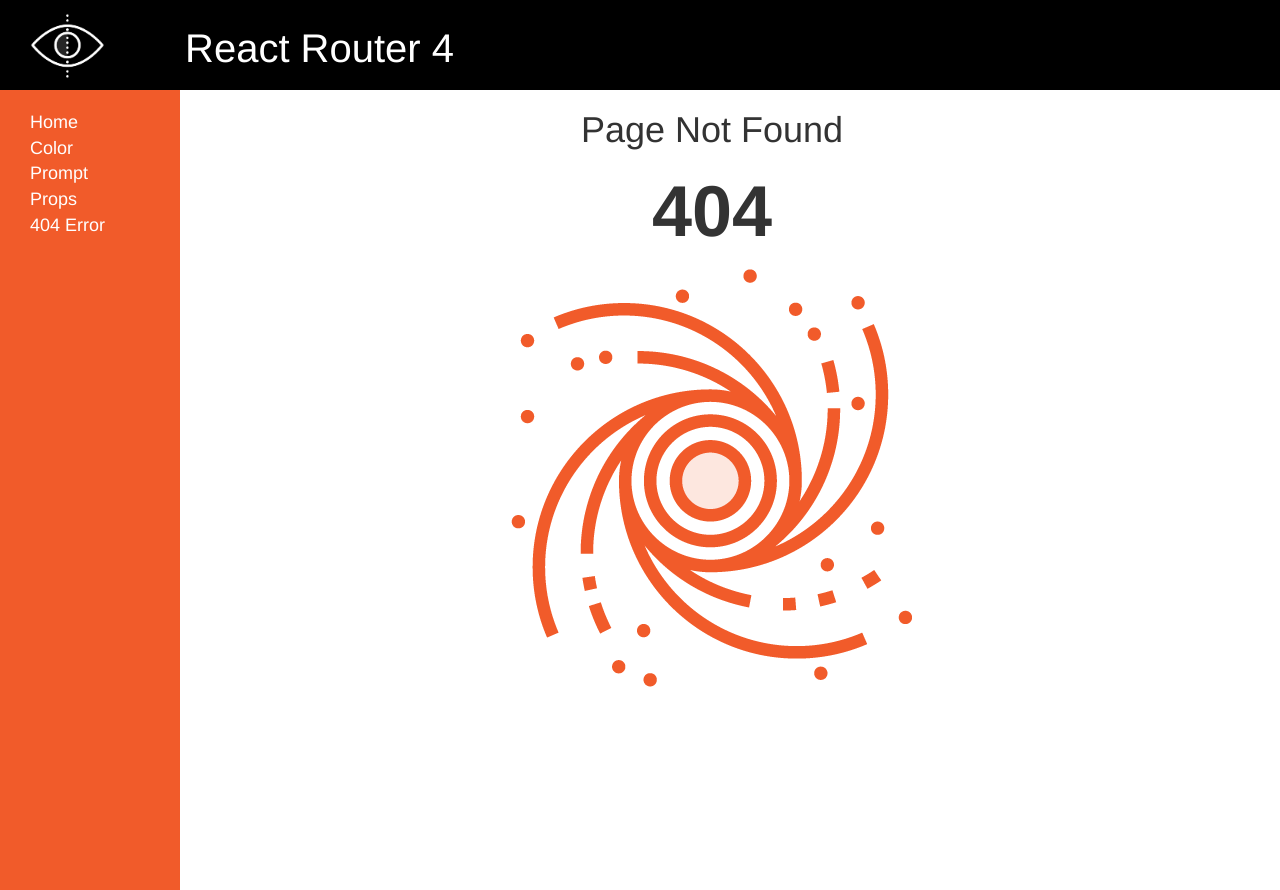
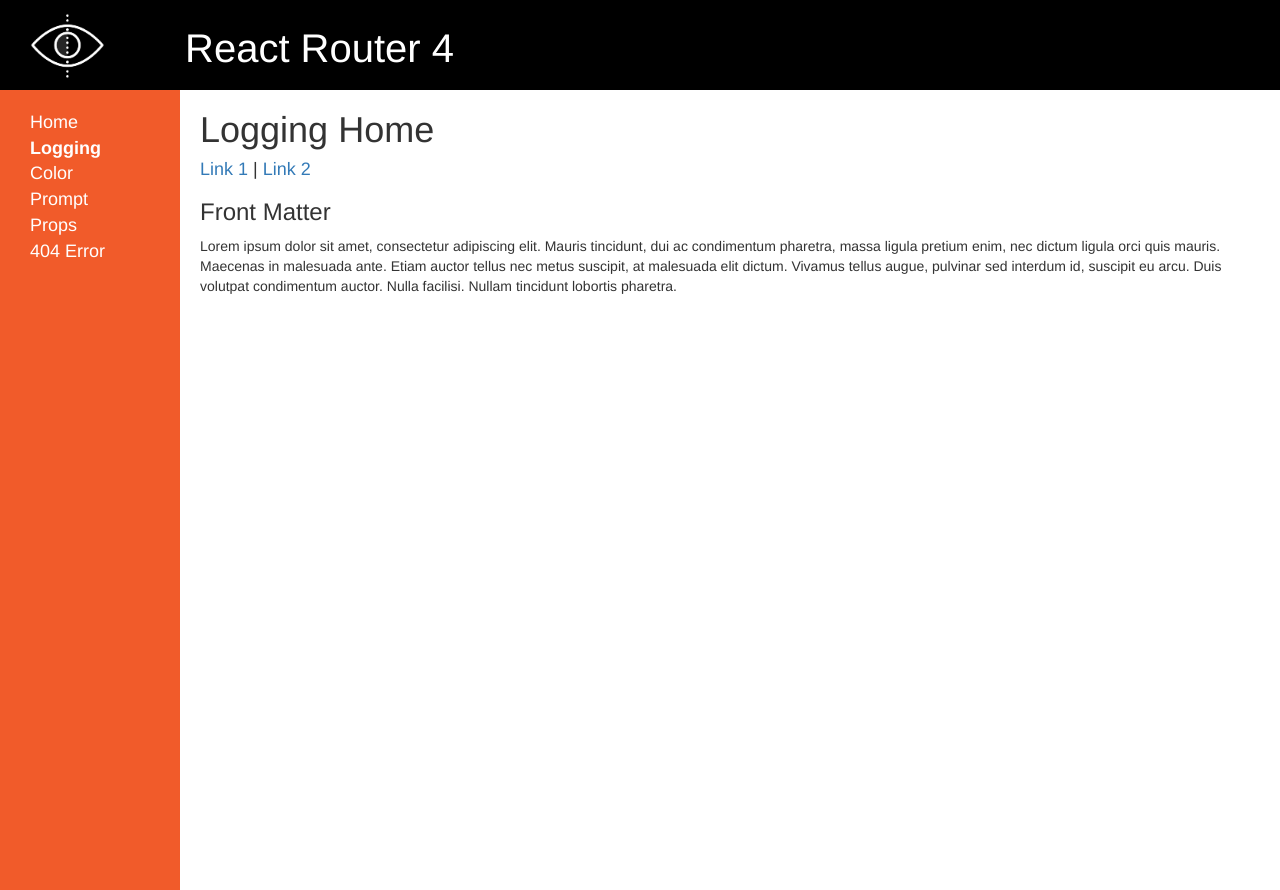
Before and after one commit to jerremy0929/rrp, a React (Create React App) app: page /logging in a window 1280 px wide. Before the commit this address had no page. Built offline with nearby package versions, Linux system fonts and the light colour scheme.

Commit message:
finish chapter 6-2

```diff
--- a/src/App.tsx
+++ b/src/App.tsx
@@ -2,6 +2,7 @@ import React from 'react'
 import { BrowserRouter as Router, Route, Switch } from 'react-router-dom'
 
 import Home from './components/Home'
+import LoggingHome from './components/logging/LoggingHome'
 import ColorSwatch from './components/ColorSwatch'
 import Header from './components/layout/Header'
 import Sidebar from './components/layout/Sidebar'
@@ -20,6 +21,7 @@ const App = () => {
         <div className="rightContentContainer">
           <Switch>
             <Route path="/" component={Home} exact={true} />
+            <Route path="/logging" component={LoggingHome} />
             <Route path="/color" render={renderColor} />
             <Route path="/prompt" component={NameForm} />
             <Route path="/props" component={PropViewer} />
--- a/src/components/ColorSwatch.tsx
+++ b/src/components/ColorSwatch.tsx
@@ -1,12 +1,12 @@
 import React from 'react'
 import { withRouter, RouteComponentProps } from 'react-router-dom'
 
-const ColorSwatch = (
-  props: RouteComponentProps & {
+const ColorSwatch: React.FC<
+  RouteComponentProps & {
     text: string
     color: string
-  },
-) => {
+  }
+> = props => {
   const style: React.CSSProperties = {
     padding: 20,
     margin: 15,
--- a/src/components/layout/Sidebar.tsx
+++ b/src/components/layout/Sidebar.tsx
@@ -3,6 +3,7 @@ import { NavLink } from 'react-router-dom'
 
 const links = [
   { name: 'Home', url: '/', exact: true },
+  { name: 'Logging', url: '/logging', exact: false },
   { name: 'Color', url: '/color', exact: false },
   { name: 'Prompt', url: '/prompt', exact: false },
   { name: 'Props', url: '/props', exact: false },
--- /dev/null
+++ b/src/components/logging/LoggingDefaultMessage.tsx
@@ -0,0 +1,19 @@
+import React from 'react'
+
+const LoggingDefaultMessage = () => {
+  return (
+    <div>
+      <h3>Front Matter</h3>
+      <p>
+        Lorem ipsum dolor sit amet, consectetur adipiscing elit. Mauris
+        tincidunt, dui ac condimentum pharetra, massa ligula pretium enim, nec
+        dictum ligula orci quis mauris. Maecenas in malesuada ante. Etiam auctor
+        tellus nec metus suscipit, at malesuada elit dictum. Vivamus tellus
+        augue, pulvinar sed interdum id, suscipit eu arcu. Duis volutpat
+        condimentum auctor. Nulla facilisi. Nullam tincidunt lobortis pharetra.
+      </p>
+    </div>
+  )
+}
+
+export default LoggingDefaultMessage
--- /dev/null
+++ b/src/components/logging/LoggingHome.tsx
@@ -0,0 +1,33 @@
+import React from 'react'
+import { Link, Route, RouteComponentProps } from 'react-router-dom'
+import LoggingDefaultMessage from './LoggingDefaultMessage'
+import LoggingLink from './LoggingLink'
+
+const LoggingHome: React.FC<RouteComponentProps> = ({ match }) => {
+  return (
+    <div>
+      <h1>Logging Home</h1>
+      <h4>
+        <LoggingLink
+          to={`${match.url}/lorem/7fd2a0f4-29ea-4650-803a-67418b597090`}
+        >
+          Link 1
+        </LoggingLink>
+        {' | '}
+        <LoggingLink
+          to={`${match.url}/lorem/1842a9f0-449d-499f-bd19-36106da591fa`}
+        >
+          Link 2
+        </LoggingLink>
+      </h4>
+
+      <Route
+        path={`${match.url}`}
+        component={LoggingDefaultMessage}
+        exact={true}
+      />
+    </div>
+  )
+}
+
+export default LoggingHome
--- /dev/null
+++ b/src/components/logging/LoggingLink.tsx
@@ -0,0 +1,18 @@
+import React from 'react'
+import { Link, withRouter, RouteComponentProps } from 'react-router-dom'
+
+const LoggingLink: React.FC<RouteComponentProps & { to: string }> = props => {
+  const handleClick = () => {
+    const path = props.to.split('/')
+    const eid = path[path.length - 1]
+    alert(`Click the link is logging: ${eid}`)
+  }
+
+  return (
+    <Link {...props} onClick={handleClick}>
+      {props.children}
+    </Link>
+  )
+}
+
+export default withRouter(LoggingLink)
```
